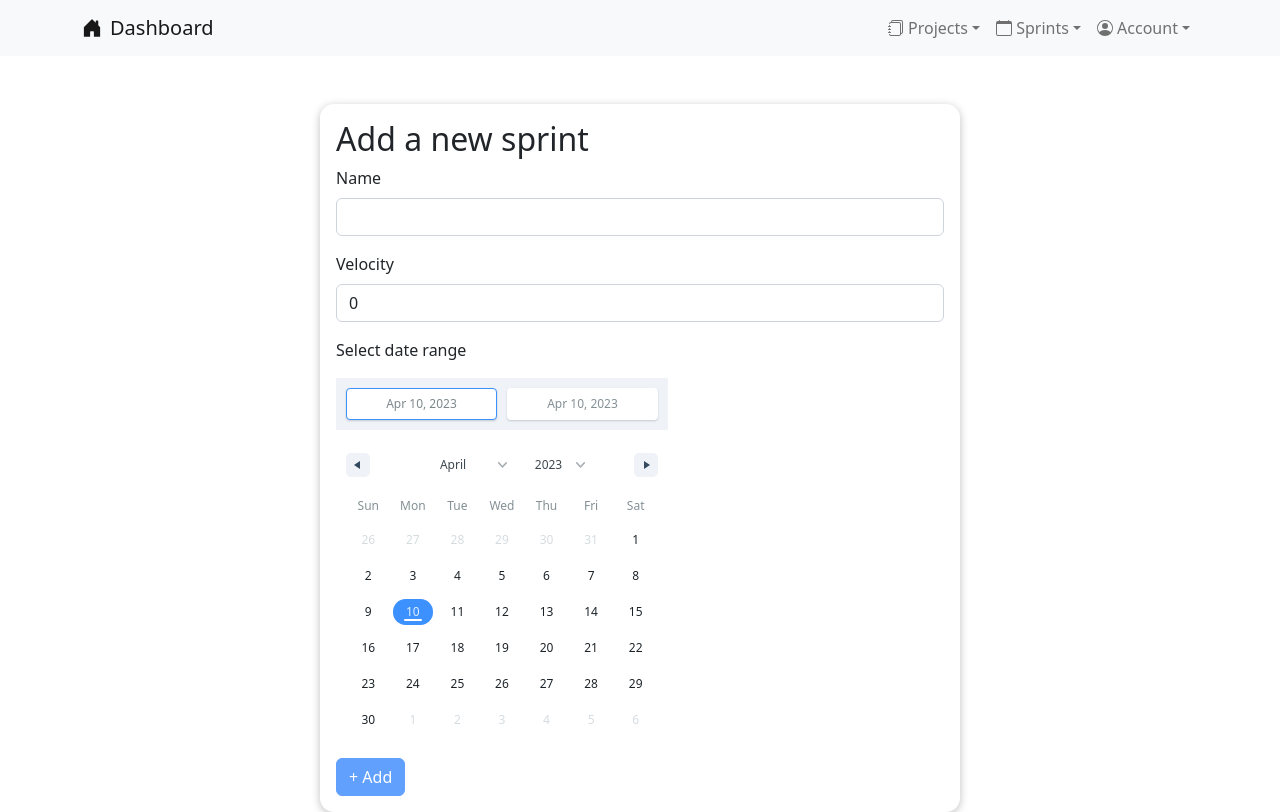
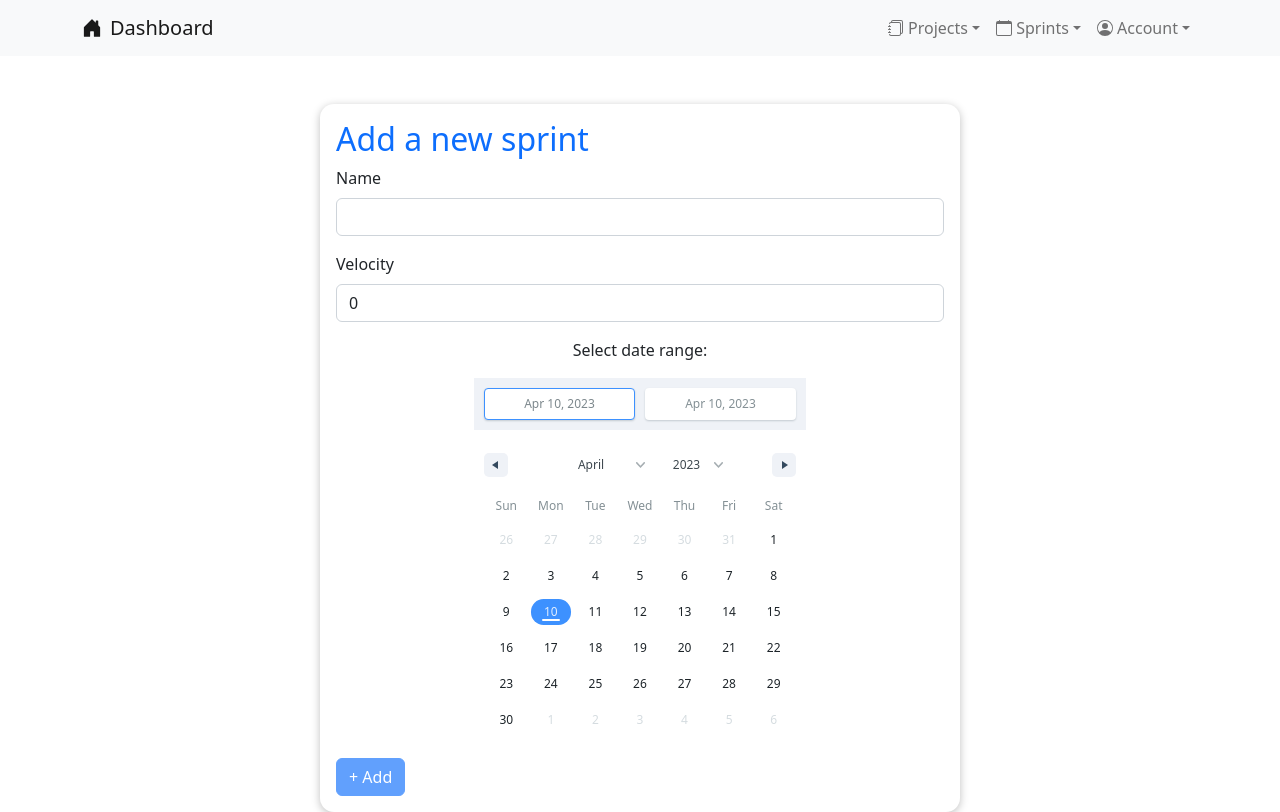
Before and after one commit to shanji97/SMRPOmarduk, a React (Create React App) app in the folder frontend/: page /1/add-sprint in a window 1280 px wide. Built offline with nearby package versions, Linux system fonts and the light colour scheme.

Commit message:
Add sprint

```diff
--- a/frontend/src/features/projects/projectService.ts
+++ b/frontend/src/features/projects/projectService.ts
@@ -26,7 +26,6 @@ const getAllProjects = async (token: string) => {
         }
     }
     const response = await axios.get(`${PROJECTS_API_URL}`, config);
-    console.log(response.data)
 
     return response.data;
 }
--- a/frontend/src/helpers/helpers.ts
+++ b/frontend/src/helpers/helpers.ts
@@ -25,8 +25,8 @@ export function getBaseUrl(): string {
             `${window.location.protocol}//${window.location.hostname}`;
 }
 
-export function getCestDate(): string {
-    const now = new Date();
+export function getCestDate(date: string): string {
+    const now = new Date(date);
     const year = now.getFullYear();
     const month = String(now.getMonth() + 1).padStart(2, '0');
     const day = String(now.getDate()).padStart(2, '0');
--- a/frontend/src/pages/AddSprint.tsx
+++ b/frontend/src/pages/AddSprint.tsx
@@ -7,13 +7,14 @@ import Card from "../components/Card";
 
 import 'react-date-range/dist/styles.css';
 import 'react-date-range/dist/theme/default.css';
-import { useAppDispatch, useAppSelector } from "../app/hooks";
+import { useAppDispatch } from "../app/hooks";
 import { createSprint } from "../features/sprints/sprintSlice";
+import {getCestDate} from "../helpers/helpers";
+import {toast} from "react-toastify";
 
 const AddSprint = () => {
     const params = useParams();
     const dispatch = useAppDispatch();
-    const {} = useAppSelector(state => state.sprints);
     const [sprintData, setSprintData] = useState<SprintData>({
         name: '',
         velocity: 0
@@ -52,16 +53,17 @@ const AddSprint = () => {
             projectId: params.projectID!,
             name,
             velocity,
-            startDate: dateRange.startDate.toString(),
-            endDate: dateRange.endDate.toString()
+            startDate: getCestDate(dateRange.startDate.toString()),
+            endDate: getCestDate(dateRange.endDate.toString()),
         };
-        console.log(sprintBody);
+
         dispatch(createSprint(sprintBody));
+        toast.success('Sprint created!');
     }
 
     return  (
         <Card style={{ marginTop: '3rem' }}>
-            <h2>Add a new sprint</h2>
+            <h2 className='text-primary'>Add a new sprint</h2>
             <Form onSubmit={submitNewSprint}>
                 <Form.Group className="mb-3" controlId="formBasicName">
                     <Form.Label>Name</Form.Label>
@@ -84,8 +86,8 @@ const AddSprint = () => {
                     />
                 </Form.Group>
 
-                <div>
-                    <p>Select date range</p>
+                <div style={{ textAlign: 'center' }}>
+                    <p>Select date range:</p>
                     <DateRange
                         ranges={[dateRange]}
                         onChange={handleSelect}
--- a/frontend/src/pages/Projects.tsx
+++ b/frontend/src/pages/Projects.tsx
@@ -6,17 +6,13 @@ import {
   Form,
   Button,
 } from "react-bootstrap";
-import { Check, PencilFill, TrashFill, X } from "react-bootstrap-icons";
 import Card from "../components/Card";
 import React, { Fragment, useEffect, useState } from "react";
 import { useNavigate } from "react-router-dom";
-import AddUser from "./AddUser";
 
 import classes from "./Users.module.css";
 import { useAppDispatch, useAppSelector } from "../app/hooks";
-import { deleteUser, getAllUsers } from "../features/users/userSlice";
 import { parseJwt } from "../helpers/helpers";
-import { toast } from "react-toastify";
 import { getAllProjects } from "../features/projects/projectSlice";
 
 const Projects = () => {
@@ -24,7 +20,6 @@ const Projects = () => {
   const navigate = useNavigate();
 
   let { projects } = useAppSelector((state) => state.projects);
-  console.log(projects);
 
   // store isAdmin in state for now
   // TODO rewrite this later
@@ -73,10 +68,12 @@ const Projects = () => {
                         {" "}
                         Add story
                       </button> */}
+                      <div className={classes.btnGroup}>
                         <Button
                           variant="primary"
                           type="button"
                           onClick={() => redirectToAddStory(project.id)}
+                          className={classes.btn}
                         >
                           Add story
                         </Button>
@@ -84,9 +81,11 @@ const Projects = () => {
                           variant="primary"
                           type="button"
                           onClick={() => redirectToAddSprint(project.id)}
+                          className={classes.btn}
                         >
                           Add sprint
                         </Button>
+                      </div>
                     </div>
                   </td>
                 </tr>
--- a/frontend/src/pages/Users.module.css
+++ b/frontend/src/pages/Users.module.css
@@ -10,3 +10,11 @@
 .modal {
     width: 90%;
 }
+
+.btnGroup {
+    float: right;
+}
+
+.btn {
+    margin: .5rem;
+}
```
Lines whose indentation alone changed are shown as unchanged.
